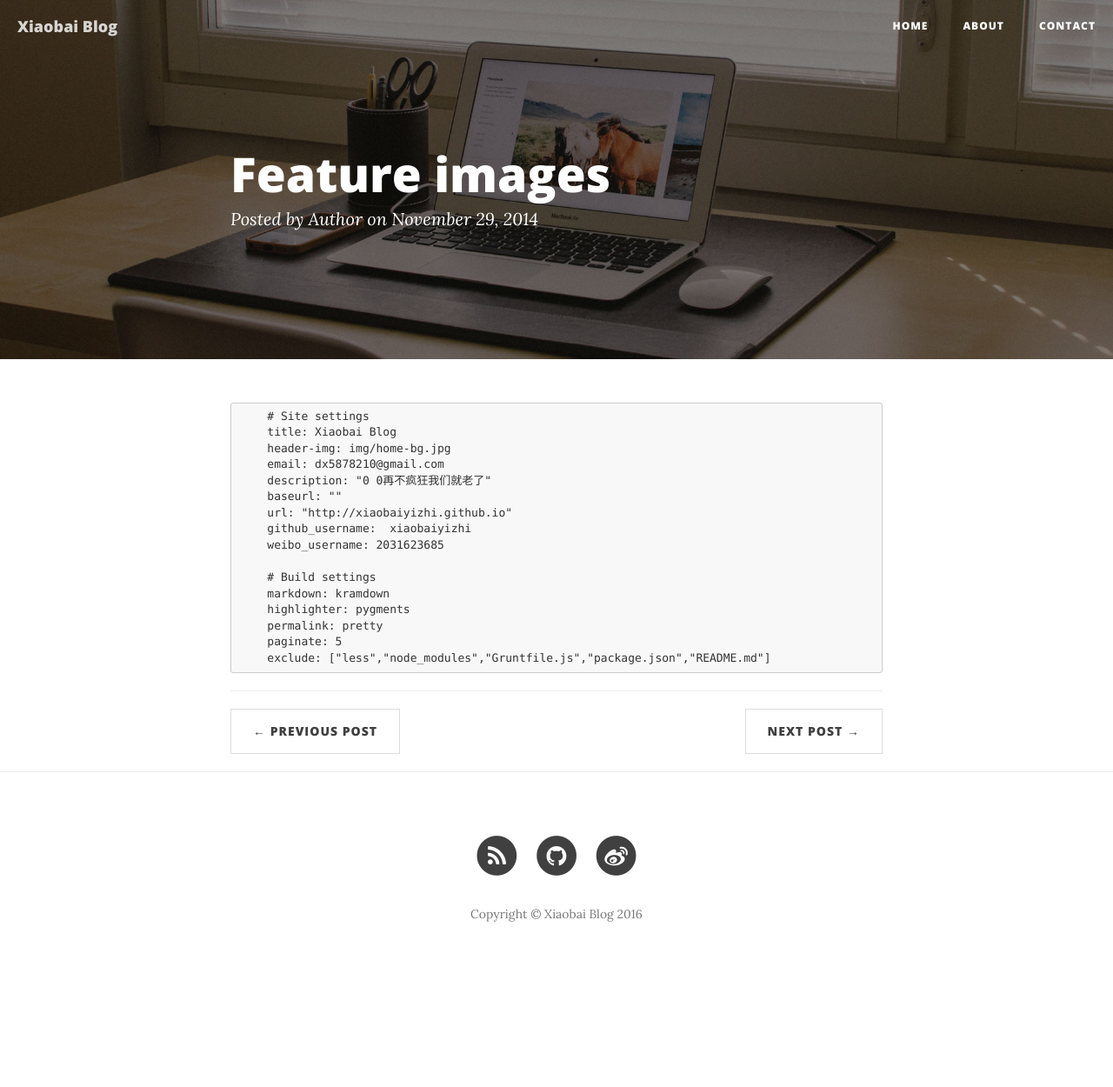
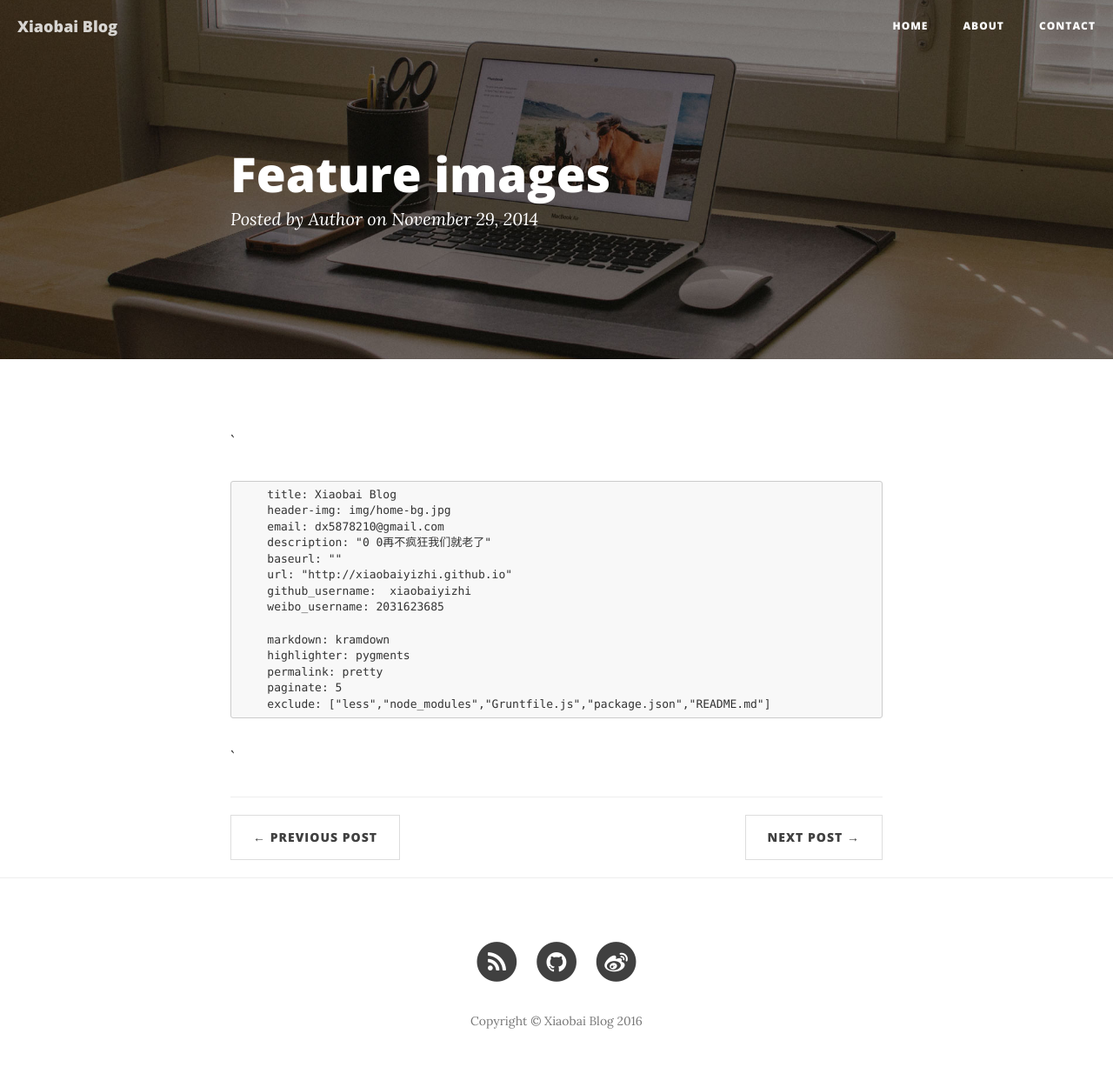
Before and after one commit to dx5878210/xiaobaiyizhi.github.io, a Jekyll site: the page built from _posts/2014-11-29-feature-images.md, in a window 1280 px wide. Shown: the whole page at 87% size. Built offline with Jekyll 4.4.1, drawn with Linux system fonts in a browser that asks for light colours; nearby versions of some CDN libraries; before the commit the page ends 1127 px from its top, so only the background shows below that.

Commit message:
Update 2014-11-29-feature-images.md

````diff
--- a/_posts/2014-11-29-feature-images.md
+++ b/_posts/2014-11-29-feature-images.md
@@ -6,8 +6,9 @@ author: Author
 category: other
 ---
 
+
+`
 ```Python
-    # Site settings
     title: Xiaobai Blog
     header-img: img/home-bg.jpg
     email: dx5878210@gmail.com
@@ -17,10 +18,10 @@ category: other
     github_username:  xiaobaiyizhi
     weibo_username: 2031623685
 
-    # Build settings
     markdown: kramdown
     highlighter: pygments
     permalink: pretty
     paginate: 5
     exclude: ["less","node_modules","Gruntfile.js","package.json","README.md"]
 ```
+`
````
